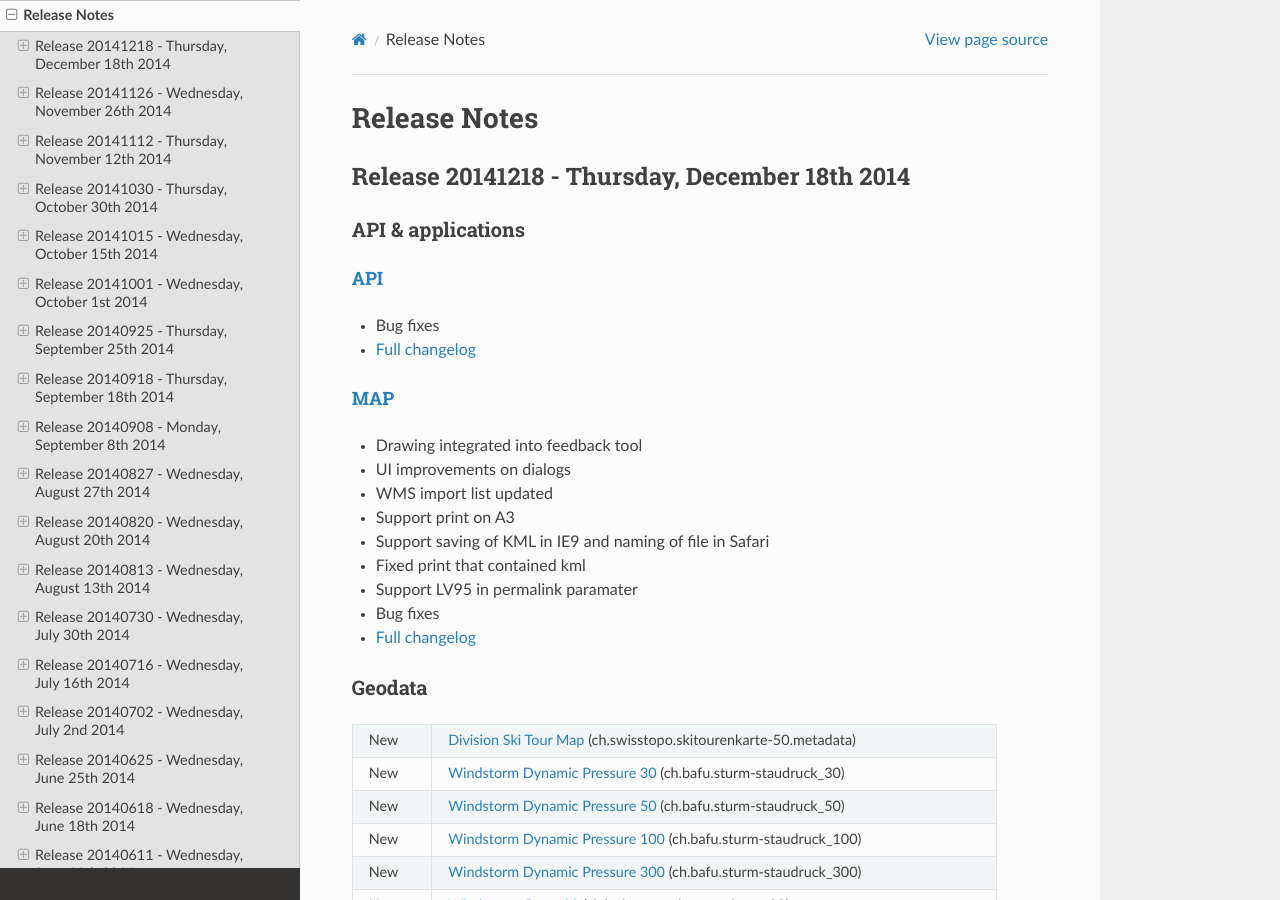
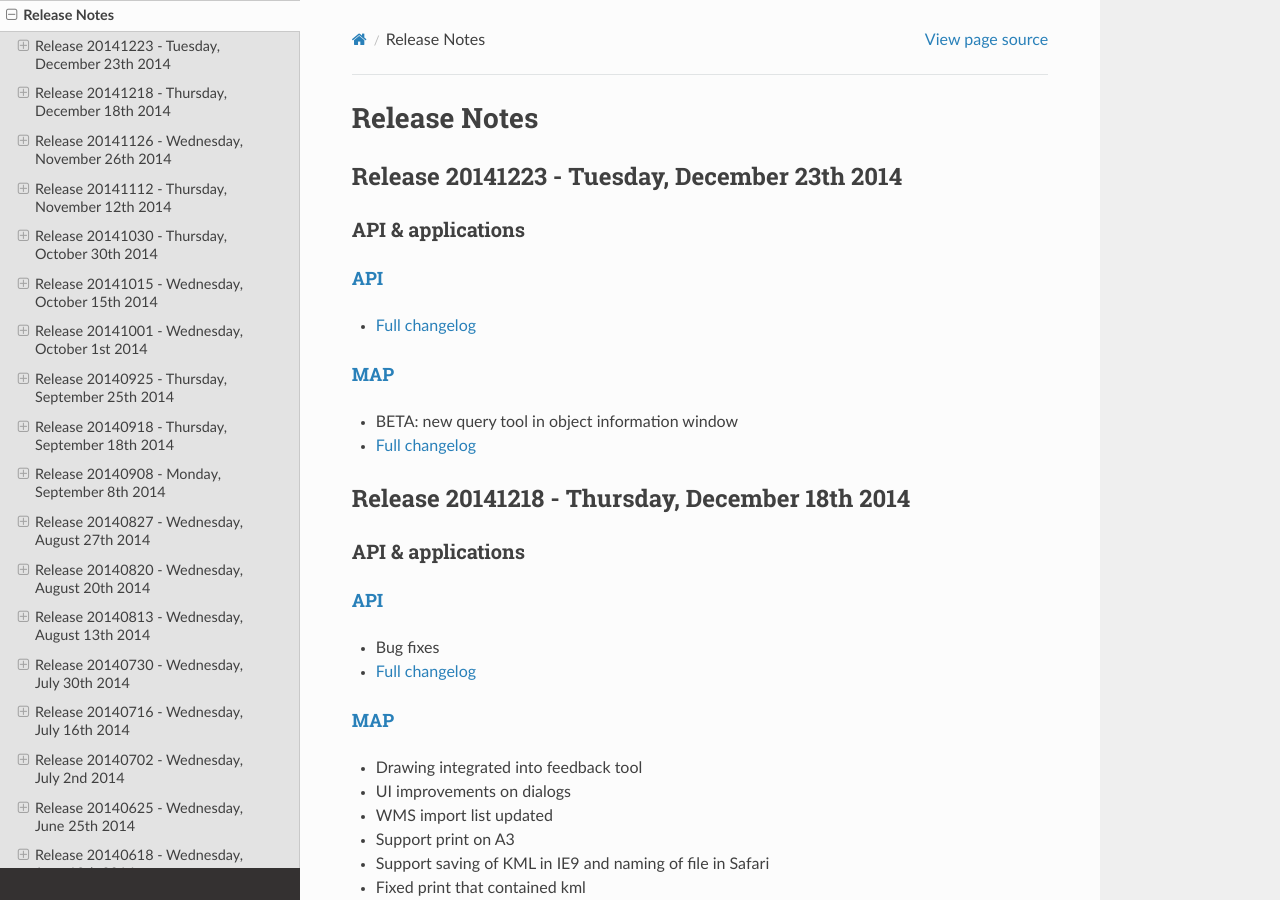
Before and after one commit to swisstopo-test/doc-chsdi3, a Sphinx documentation site: the page built from source/releasenotes/index.rst, in a window 1280 px wide and 900 px high. Built offline with Sphinx 7.4.7 and the Read the Docs theme 2.0.0, drawn with Linux system fonts in a browser that asks for light colours.

Commit message:
Releasenotest for 23.12

```diff
--- a/source/releasenotes/index.rst
+++ b/source/releasenotes/index.rst
@@ -8,6 +8,25 @@
 
 Release Notes
 =============
+
+.. _releasenotes_20141223:
+
+Release 20141223 - Tuesday, December 23th 2014
+----------------------------------------------
+
+API & applications
+******************
+
+`API <//api3.geo.admin.ch>`__
+'''''''''''''''''''''''''''''
+
+- `Full changelog <https://github.com/geoadmin/mf-chsdi3/compare/r_141218...r_141223>`__
+
+`MAP <//map.geo.admin.ch>`__
+'''''''''''''''''''''''''''''
+
+- BETA: new query tool in object information window
+- `Full changelog <https://github.com/geoadmin/mf-geoadmin3/compare/r_141218...r_141223>`__
 
 .. _releasenotes_20141218:
 
```
